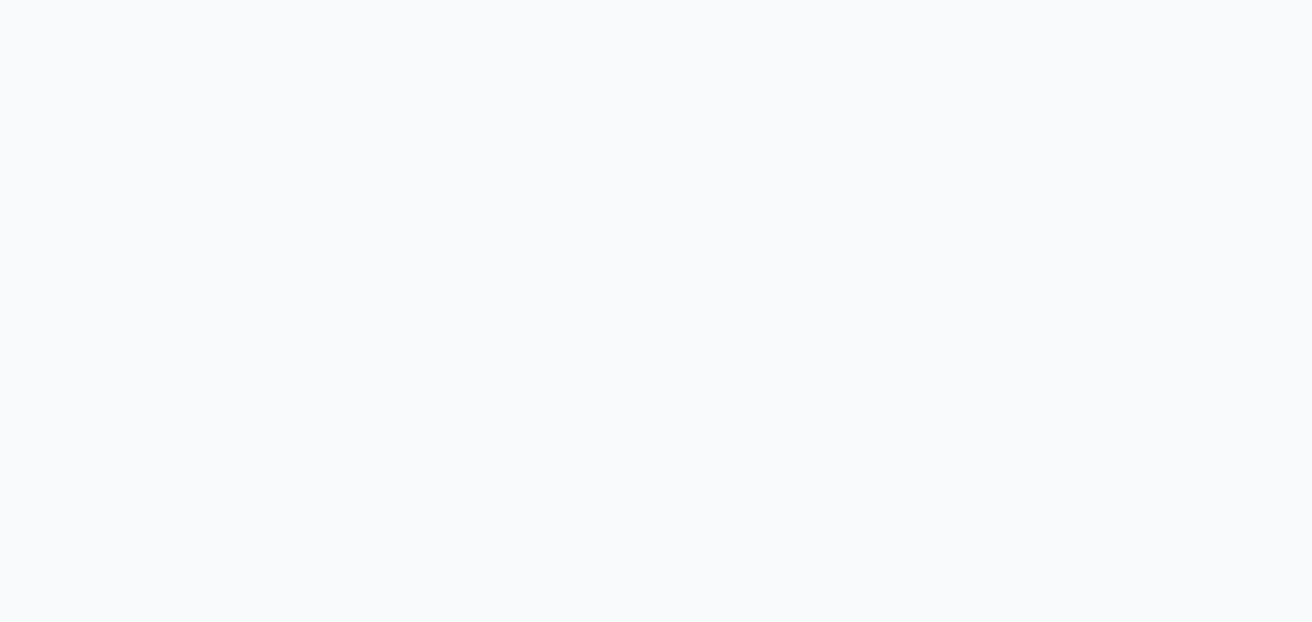
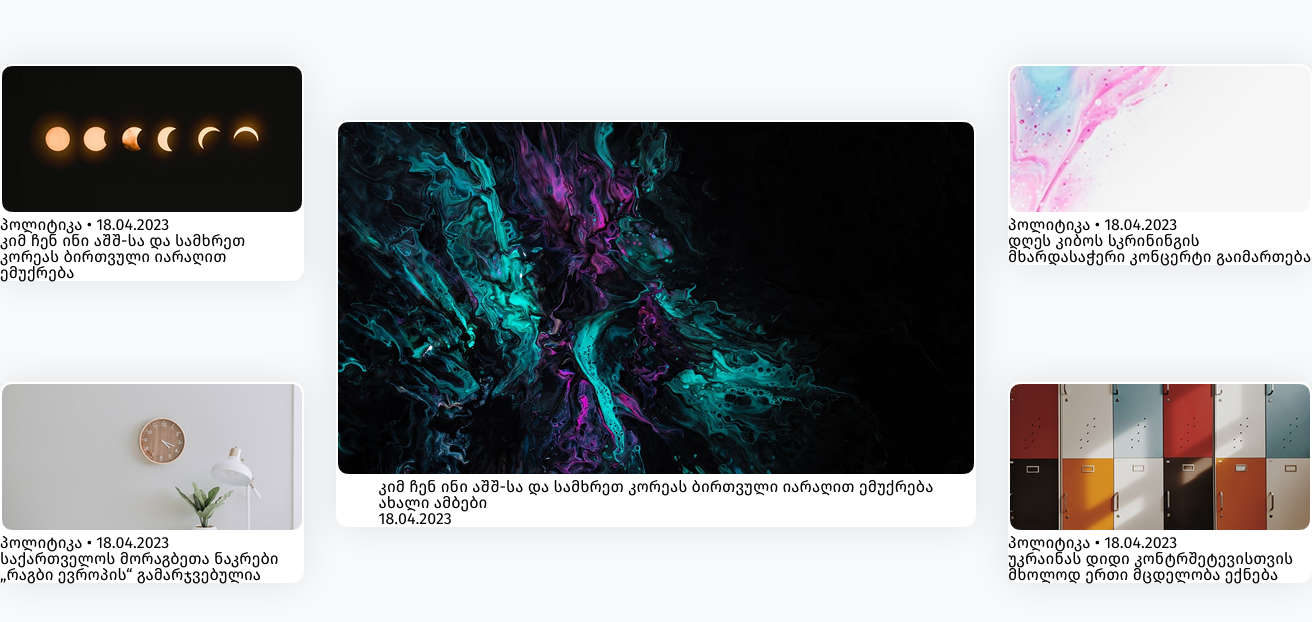
Before and after one commit to anibz/BTU-GR-1, a plain HTML site: page index.html in a window 1280 px wide. Shown: the whole page, 1312 px wide, since content can reach past the window. Drawn offline with Linux system fonts and the light colour scheme.

Commit message:
leftodo-> text design

```diff
--- a/_mixins.scss
+++ b/_mixins.scss
@@ -0,0 +1,26 @@
+@mixin flex {
+  display: flex;
+  justify-content: space-between;
+  align-items: center;
+}
+
+@mixin xflex($jc) {
+  //x ღერძი to be specified (justify-content)
+  display: flex;
+  justify-content: $j;
+  align-items: center;
+}
+
+@mixin yflex($ai) {
+  //y ღერძი to be specified (align-items)
+  display: flex;
+  justify-content: space-between;
+  align-items: $ai;
+}
+
+@mixin xyflex($jc, $ai) {
+  // ორივე ღერძი არასტანდარტულია
+  display: flex;
+  justify-content: $jc;
+  align-items: $ai;
+}
--- a/index.html
+++ b/index.html
@@ -7,6 +7,91 @@
     <link rel="stylesheet" href="./main.css" />
   </head>
   <body>
+    <!--Section 3-->
+    <div class="section-3 container">
+      <div class="left">
+        <a href="#">
+          <div class="card-1 card-shadow">
+            <div class="img-container">
+              <img src="./card-img/card-1.png" alt="moon-phases" />
+            </div>
+            <article>
+              <p class="category-postdate">პოლიტიკა • 18.04.2023</p>
+              <p class="article-title">
+                კიმ ჩენ ინი აშშ-სა და სამხრეთ კორეას ბირთვული იარაღით ემუქრება
+              </p>
+            </article>
+          </div>
+        </a>
+        <a href="#">
+          <div class="card-2 card-shadow">
+            <div class="img-container">
+              <img src="./card-img/card-2.png" alt="minimalistic-home-decor" />
+            </div>
+            <article>
+              <p class="category-postdate">პოლიტიკა • 18.04.2023</p>
+              <p class="article-title">
+                საქართველოს მორაგბეთა ნაკრები „რაგბი ევროპის“ გამარჯვებულია
+              </p>
+            </article>
+          </div>
+        </a>
+      </div>
+      <div class="center">
+        <a href="#">
+          <div class="card-3 card-shadow">
+            <div class="img-container">
+              <img
+                src="./card-img/card-3.png"
+                alt="blue-purple-paint-in-black-water"
+              />
+            </div>
+            <article>
+              <div class="article-divider">
+                <p class="article-title">
+                  კიმ ჩენ ინი აშშ-სა და სამხრეთ კორეას ბირთვული იარაღით ემუქრება
+                </p>
+              </div>
+              <div class="article-banner">
+                <p class="news">ახალი ამბები</p>
+                <p class="category-postdate">18.04.2023</p>
+              </div>
+            </article>
+          </div>
+        </a>
+      </div>
+      <div class="right">
+        <a href="#">
+          <div class="card-4 card-shadow">
+            <div class="img-container">
+              <img
+                src="./card-img/card-4.png"
+                alt="blue-pink-paint-in-white-water"
+              />
+            </div>
+            <article>
+              <p class="category-postdate">პოლიტიკა • 18.04.2023</p>
+              <p class="article-title">
+                დღეს კიბოს სკრინინგის მხარდასაჭერი კონცერტი გაიმართება
+              </p>
+            </article>
+          </div>
+        </a>
+        <a href="#">
+          <div class="card-5 card-shadow">
+            <div class="img-container">
+              <img src="./card-img/card-5.png" alt="vintage-colorful-lockers" />
+            </div>
+            <article>
+              <p class="category-postdate">პოლიტიკა • 18.04.2023</p>
+              <p class="article-title">
+                უკრაინას დიდი კონტრშეტევისთვის მხოლოდ ერთი მცდელობა ექნება
+              </p>
+            </article>
+          </div>
+        </a>
+      </div>
+    </div>
     <script src="./script.js"></script>
   </body>
 </html>
--- a/main.scss
+++ b/main.scss
@@ -72,8 +72,7 @@ body {
 //მესამე სექციის ქარდებისთვის ეს კლასი გამოიყენე - Drop shadow
 
 .card-shadow {
-  background-color: rgba(0, 0, 0, 0.12);
-  backdrop-filter: blur(40px);
+  box-shadow: 0px 0px 40px rgba(0, 0, 0, 0.1);
 }
 
 // ეს ჩემთვის ჰედერში - Drop shadow
@@ -102,3 +101,43 @@ body {
     max-width: 328px;
   }
 }
+
+////////////////////////////////////////Section 3///////////////////////////////////////////////
+
+.section-3 {
+  height: 519px;
+  margin-top: 64px;
+  @include flex;
+  gap: 32px;
+}
+
+.left,
+.right {
+  @include flex;
+  flex-direction: column;
+  height: 100%;
+  gap: 31px;
+}
+
+a {
+  text-decoration: none;
+  color: $text-color;
+}
+
+.card-1,
+.card-2,
+.card-3,
+.card-4,
+.card-5 {
+  background-color: $white;
+  border-radius: 12px;
+  @include flex;
+  flex-direction: column;
+}
+
+.img-container {
+  border-radius: 12px;
+
+  width: 100%;
+  height: 100%;
+}
```
Also changed, not shown: card-img/card-1.png (added), card-img/card-2.png (added), card-img/card-3.png (added), card-img/card-4.png (added), card-img/card-5.png (added), main.css, 1 other file.
